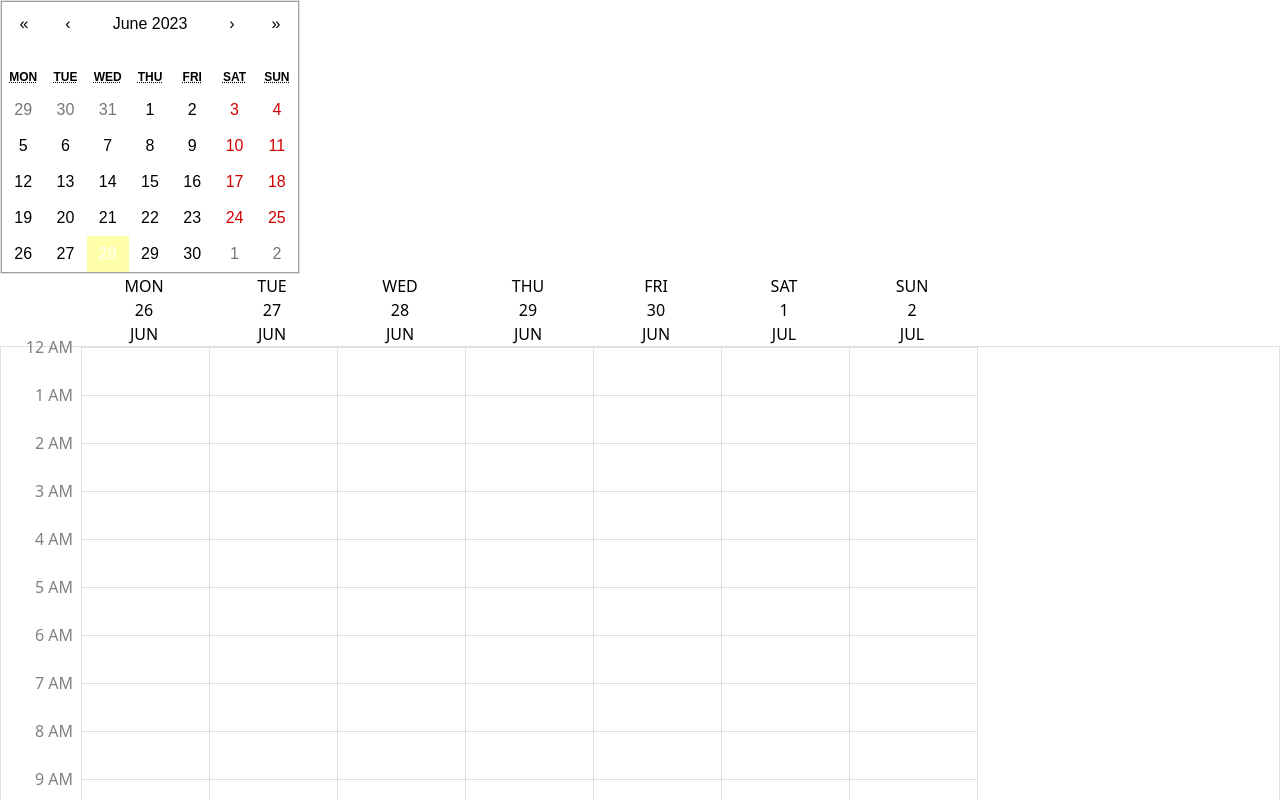
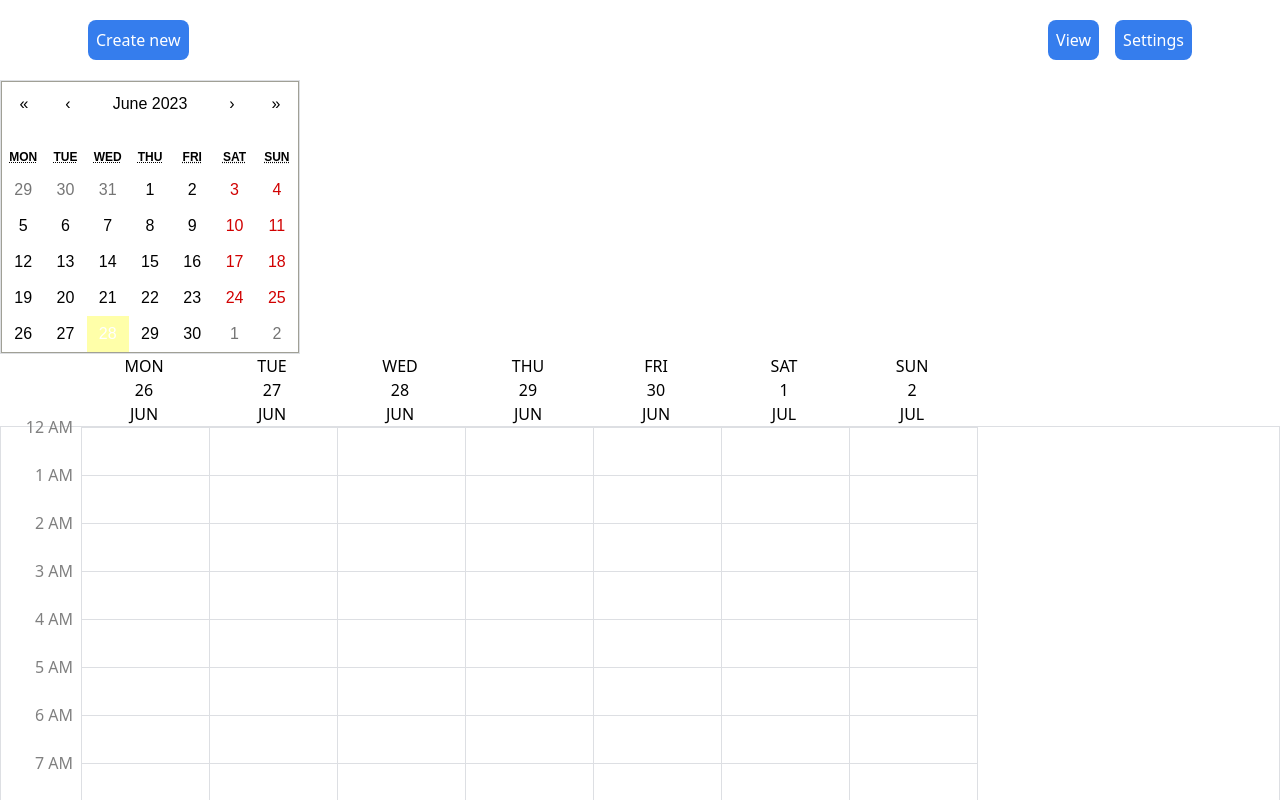
Before and after one commit to timjcai/calendah, a React (Vite) app: page / in a window 1280 px wide. Shown: the top 800 px of the page. Built offline with nearby package versions, Linux system fonts and the light colour scheme.

Commit message:
WIP: basic functionality for Navbar implemented
What?
(1) created scalable Navbar button - easily stylable for future CSS changes
(2) created Navbar wrapper that works with BrowserRouter

Next Up?
(1) Styling for entire page and vibe - Navbar included
(2) additional buttons (help etc)

```diff
--- a/src/App.tsx
+++ b/src/App.tsx
@@ -4,6 +4,7 @@ import { BaseCalendar } from "./components/Calendar/Calendar";
 import { ViewProps } from './components/types/calendar';
 import { BrowserRouter, Routes, Route } from 'react-router-dom';
 import { Settings, View, New } from './pages'
+import { Navbar } from './components/Navbar/Navbar';
 
 const CalendarViewSettings: ViewProps = {
   times: ['12 AM', '1 AM', '2 AM', '3 AM', '4 AM', '5 AM', '6 AM', '7 AM', '8 AM', '9 AM', '10 AM', '11 AM', '12 PM', '1 PM', '2 PM', '3 PM', '4 PM', '5 PM', '6 PM', '7 PM', '8 PM', '9 PM', '10 PM', '11 PM'],
@@ -12,8 +13,9 @@ const CalendarViewSettings: ViewProps = {
 
 export default function App() {
   return (
-    <div className="flex flex-row w-screen h-screen">
+    <div className="flex flex-col">
       <BrowserRouter>
+        <Navbar />
         <Routes>
           <Route path="/settings" element={<Settings />} />
           <Route path="/new" element={<New />} />
--- /dev/null
+++ b/src/components/Navbar/Navbar.tsx
@@ -0,0 +1,51 @@
+import React from 'react'
+import { Link } from 'react-router-dom';
+import styled from 'styled-components'
+import { Button, StyledButton } from '../common/Button';
+
+const NavWrapper = styled.div`
+    display: flex;
+    width: 100vw;
+    justify-content: space-between;
+    align-items: center;
+    height: 5em;
+    background-color: var(--shellline);
+    padding: 1em 5em 1em 5em;
+`;
+
+const NavMapping = {
+    new: {
+        label: "Create new",
+        linkpath: "/new"
+    },
+    settings: {
+        label: "Settings",
+        linkpath: "/settings"
+    },
+    calendar: {
+        label: "View",
+        linkpath: "/"
+    }
+}
+
+export const NavButton = ({navigation}) => {
+    const {label, linkpath} = navigation
+
+    return (
+        <StyledButton>
+            <Link to={linkpath}>{label}</Link>
+        </StyledButton>
+    );
+}
+
+export const Navbar = () => {
+    return (
+        <NavWrapper>
+            <NavButton navigation = {NavMapping['new']}/>
+            <div>
+                <NavButton navigation = {NavMapping['calendar']}/>
+                <NavButton navigation = {NavMapping['settings']}/>
+            </div>
+        </NavWrapper>
+    )
+}
--- /dev/null
+++ b/src/components/common/Button.tsx
@@ -0,0 +1,17 @@
+import React, { Component } from 'react'
+import styled from 'styled-components'
+
+export const StyledButton = styled.button`
+    border-radius: 8px;
+    width: content-fit;
+    color: white;
+    background-color: var(--blue);
+    padding: 0.5em;
+    margin: 0.5em;
+`;
+
+export const Button = ({children}) => {
+    <StyledButton>
+        {children}
+    </StyledButton>
+}
--- /dev/null
+++ b/src/components/common/index.ts
@@ -0,0 +1,2 @@
+export * from './Button'
+export * from './Text'
--- a/src/pages/View.tsx
+++ b/src/pages/View.tsx
@@ -10,9 +10,9 @@ const CalendarViewSettings: ViewProps = {
 
 export const View = () => {
   return (
-    <>
+    <div className="flex flex-row w-screen h-screen">
         <Sidebar />
         <BaseCalendar times={CalendarViewSettings['times']} days={CalendarViewSettings['days']} />
-    </>
+    </div>
   )
 }
--- a/src/styles/Global.css
+++ b/src/styles/Global.css
@@ -2,4 +2,9 @@
     --shell-line: rgb(218,220,224,0.9);
     --timebar-width: 5em;
     --planner-width: 10vw;
+    --blue: #357DED;
+    --red: #B24C63;
+    --green: #45B69C;
+    --yellow: #FFC43D;
+    --peach: #FFB997;
 }
```
